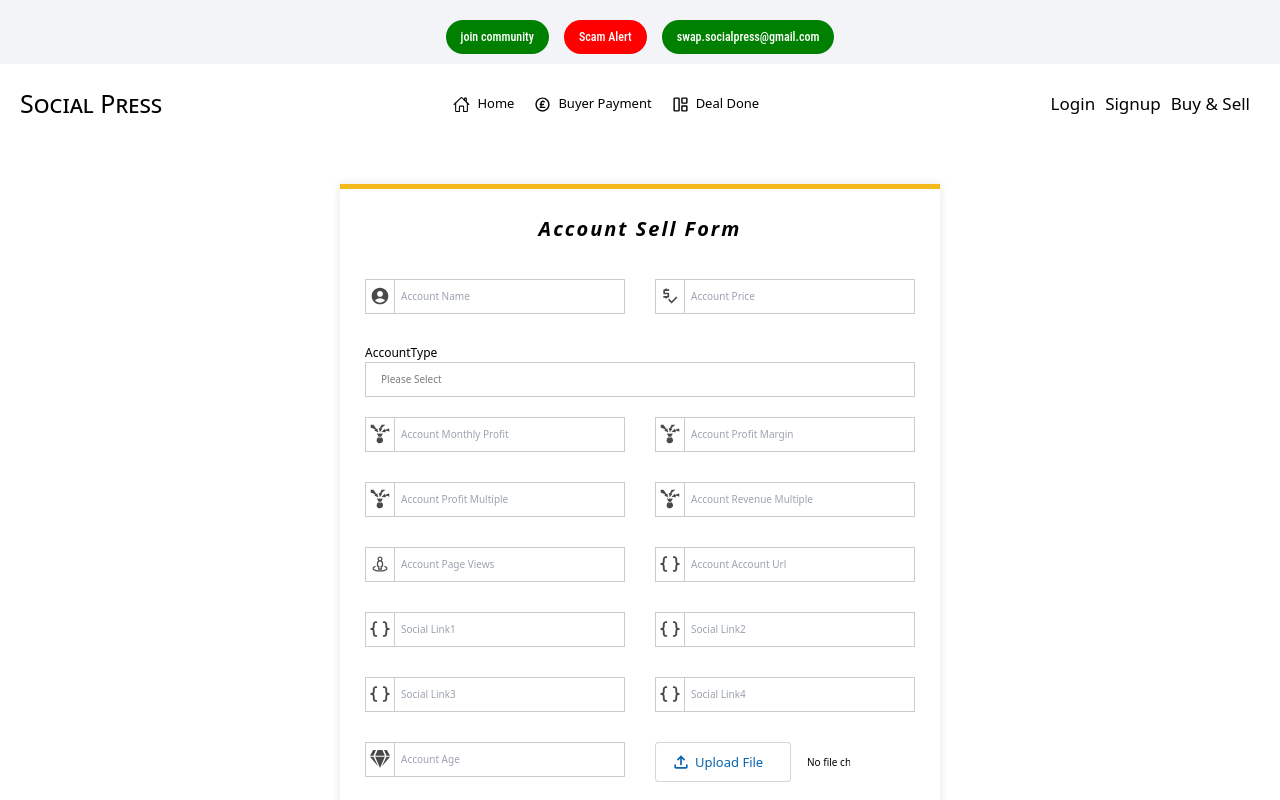
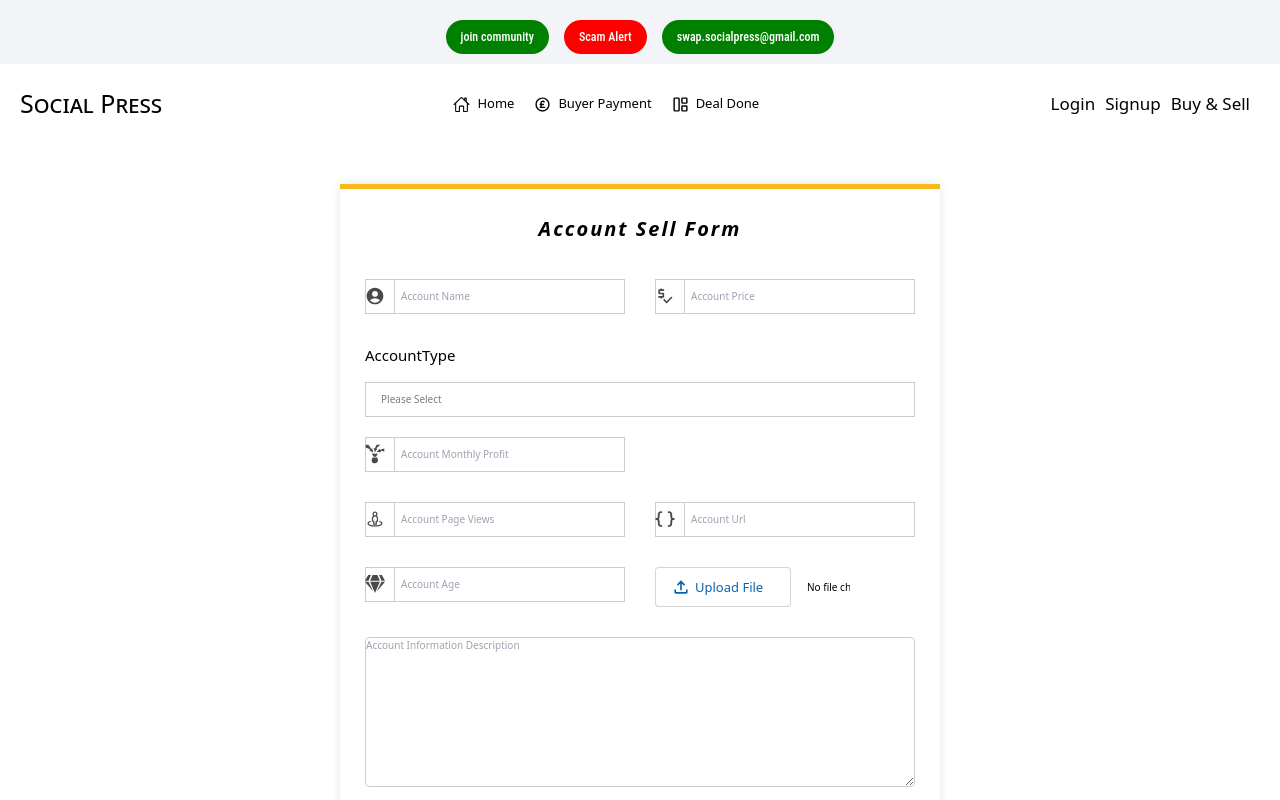
Before and after one commit to ahmadproweb/SeoFront, a React (Vite) app: page /accountSell in a window 1280 px wide. Shown: the top 800 px of the page. Built offline with nearby package versions, Linux system fonts and the light colour scheme.

Commit message:
changingahmad

```diff
--- a/src/component/accountSell.jsx
+++ b/src/component/accountSell.jsx
@@ -1,6 +1,10 @@
 import React, { useState } from "react";
 import "../css/sell.css";
-import { MdAccountCircle, MdOutlinePriceCheck,  MdAttachEmail } from "react-icons/md";
+import {
+  MdAccountCircle,
+  MdOutlinePriceCheck,
+  MdAttachEmail,
+} from "react-icons/md";
 import { IoIosContacts } from "react-icons/io";
 import { LiaStreetViewSolid } from "react-icons/lia";
 import { toast } from "react-toastify";
@@ -8,8 +12,7 @@ import "react-toastify/dist/ReactToastify.css";
 import { PiBracketsCurlyBold } from "react-icons/pi";
 import { GiProfit } from "react-icons/gi";
 import { FaGem, FaTelegram } from "react-icons/fa";
-const VITE_BASE_URL = import.meta.env.VITE_BASE_URL
-
+const VITE_BASE_URL = import.meta.env.VITE_BASE_URL;
 
 function AccountSell() {
   const [formData, setFormData] = useState({
@@ -36,51 +39,42 @@ function AccountSell() {
     telegramUsername: "",
     accountImages: [],
   });
+  const [showSocialLinks, setShowSocialLinks] = useState(false);
+  const [loading , setLoading] = useState(false)
+
+  const handleChange = (e) => {
+    const { name, value } = e.target;
+    setFormData((prevFormData) => ({
+      ...prevFormData,
+      [name]: value,
+    }));
+
+    if (name === "accountType") {
+      setShowSocialLinks(value === "Google & Blog");
+    }
+  };
+
   const handleFileChange = (e) => {
     if (e.target.files) {
       const files = Array.from(e.target.files);
       setFormData((prevData) => ({ ...prevData, accountImages: files }));
     }
   };
-
-  const handleChange = (e) => {
-    const { name, value, files } = e.target;
-    if (name === "accountImages") {
-      setFormData((prevFormData) => ({
-        ...prevFormData,
-        [name]: files,
-      }));
-    } else {
-      setFormData((prevFormData) => ({
-        ...prevFormData,
-        [name]: value,
-      }));
-    }
-  };
-
   const handleSubmit = async (e) => {
     e.preventDefault();
-
-    const requiredFields  = [
+    setLoading(true)
+    const requiredFields = [
       "accountName",
       "accountPrice",
       "accountType",
       "MonthlyProfit",
-      "ProfitMargin",
-      "ProfitMultiple",
-      "RevenueMultiple",
       "PageViews",
       "accountUrl",
-      "socialLink1",
-      "socialLink2",
-      "socialLink3",
-      "socialLink4",
       "siteAge",
       "accountDesc",
       "monetizationEnabled",
       "earningMethod",
       "Email",
-      "otherEmail",
       "ContactNumber",
       "telegramUsername",
     ];
@@ -100,7 +94,7 @@ function AccountSell() {
         if (key === "monetizationEnabled") {
           formDataToSend.append(key, value === "Yes" ? "true" : "false");
         } else {
-          formDataToSend.append(key, value );
+          formDataToSend.append(key, value);
         }
       });
 
@@ -112,13 +106,13 @@ function AccountSell() {
         toast.error("Invalid image files. Please try again.");
         return;
       }
-      const token = localStorage.getItem('token');
+      const token = localStorage.getItem("token");
 
       const response = await fetch(`${VITE_BASE_URL}/buySell/create`, {
         method: "POST",
         body: formDataToSend,
         headers: {
-          "Authorization": `Bearer ${token}`
+          Authorization: `Bearer ${token}`,
         },
       });
 
@@ -155,6 +149,8 @@ function AccountSell() {
       }
     } catch (error) {
       toast.error("Failed to submit the form. Please try again.");
+    }finally{
+      setLoading(false)
     }
   };
 
@@ -201,7 +197,7 @@ function AccountSell() {
                       </div>
                     </div>
                   </div>
-                  <label htmlFor="accountType">AccountType</label>
+                  <label htmlFor="accountType">AccountType</label><br/><br/>
                   <div className="input_field select_option">
                     <select
                       id="accountType"
@@ -218,38 +214,28 @@ function AccountSell() {
                       <option>Other Accounts</option>
                     </select>
                   </div>
+                  {showSocialLinks && (
+                    <>
                       <div className="row clearfix">
-                    <div className="col_half">
+                        {[1, 2, 3, 4].map((num) => (
+                          <div className="col_half" key={`socialLink${num}`}>
                             <div className="input_field">
                               <span>
-                          <GiProfit className="icon" />
+                                <PiBracketsCurlyBold className="icon" />
                               </span>
                               <input
-                          type="number"
-                          id="MonthlyProfit"
-                          name="MonthlyProfit"
-                          placeholder="Account Monthly Profit"
-                          value={formData.MonthlyProfit}
+                                type="url"
+                                id={`socialLink${num}`}
+                                name={`socialLink${num}`}
+                                placeholder={`Social Link ${num}`}
+                                value={formData[`socialLink${num}`]}
                                 onChange={handleChange}
                               />
                             </div>
                           </div>
-                    <div className="col_half">
-                      <div className="input_field">
-                        <span>
-                          <GiProfit className="icon" />
-                        </span>
-                        <input
-                          type="number"
-                          id="ProfitMargin"
-                          name="ProfitMargin"
-                          placeholder="Account Profit Margin"
-                          value={formData.ProfitMargin}
-                          onChange={handleChange}
-                        />
+                        ))}
                       </div>
-                    </div>
-                  </div>
+
                       <div className="row clearfix">
                         <div className="col_half">
                           <div className="input_field">
@@ -282,6 +268,45 @@ function AccountSell() {
                           </div>
                         </div>
                       </div>
+                    </>
+                  )}
+                  <div className="row clearfix">
+                  {showSocialLinks && (
+
+                  <div className="col_half">
+                        <div className="input_field">
+                          <span>
+                            <GiProfit className="icon" />
+                          </span>
+                          <input
+                            type="number"
+                            id="ProfitMargin"
+                            name="ProfitMargin"
+                            placeholder="Account Profit Margin"
+                            value={formData.ProfitMargin}
+                            onChange={handleChange}
+                          />
+                        </div>
+                      </div>
+
+                  )}
+                    <div className="col_half">
+                      <div className="input_field">
+                        <span>
+                          <GiProfit className="icon" />
+                        </span>
+                        <input
+                          type="number"
+                          id="MonthlyProfit"
+                          name="MonthlyProfit"
+                          placeholder="Account Monthly Profit"
+                          value={formData.MonthlyProfit}
+                          onChange={handleChange}
+                        />
+                      </div>
+                    </div>
+                  </div>
+
                   <div className="row clearfix">
                     <div className="col_half">
                       <div className="input_field">
@@ -307,77 +332,14 @@ function AccountSell() {
                           type="url"
                           id="accountUrl"
                           name="accountUrl"
-                          placeholder="Account Account Url"
+                          placeholder="Account Url"
                           value={formData.accountUrl}
                           onChange={handleChange}
                         />
                       </div>
                     </div>
                   </div>
-                  <div className="row clearfix">
-                    <div className="col_half">
-                      <div className="input_field">
-                        <span>
-                          <PiBracketsCurlyBold className="icon" />
-                        </span>
-                        <input
-                          type="url"
-                          id="socialLink1"
-                          name="socialLink1"
-                          placeholder="Social Link1"
-                          value={formData.socialLink1}
-                          onChange={handleChange}
-                        />
-                      </div>
-                    </div>
-                    <div className="col_half">
-                      <div className="input_field">
-                        <span>
-                          <PiBracketsCurlyBold className="icon" />
-                        </span>
-                        <input
-                          type="url"
-                          id="socialLink2"
-                          name="socialLink2"
-                          placeholder="Social Link2"
-                          value={formData.socialLink2}
-                          onChange={handleChange}
-                        />
-                      </div>
-                    </div>
-                  </div>
-                  <div className="row clearfix">
-                    <div className="col_half">
-                      <div className="input_field">
-                        <span>
-                          <PiBracketsCurlyBold className="icon" />
-                        </span>
-                        <input
-                          type="url"
-                          id="socialLink3"
-                          name="socialLink3"
-                          placeholder="Social Link3"
-                          value={formData.socialLink3}
-                          onChange={handleChange}
-                        />
-                      </div>
-                    </div>
-                    <div className="col_half">
-                      <div className="input_field">
-                        <span>
-                          <PiBracketsCurlyBold className="icon" />
-                        </span>
-                        <input
-                          type="url"
-                          id="socialLink4"
-                          name="socialLink4"
-                          placeholder="Social Link4"
-                          value={formData.socialLink4}
-                          onChange={handleChange}
-                        />
-                      </div>
-                    </div>
-                  </div>
+
 
                   <div className="row clearfix">
                     <div className="col_half">
@@ -418,7 +380,7 @@ function AccountSell() {
                   </div>
                   <label htmlFor="monetizationEnabled">
                     Monetization Enabled
-                  </label>
+                  </label><br/><br/>
                   <div className="input_field select_option">
                     <select
                       id="monetizationEnabled"
@@ -433,19 +395,33 @@ function AccountSell() {
                   </div>
 
                   <div className="input_field select_option">
-                    <label htmlFor="earningMethod">Earning Method</label>
+                    <label htmlFor="earningMethod">Earning Method</label><br/><br/>
                     <select
                       id="earningMethod"
                       name="earningMethod"
                       value={formData.earningMethod}
                       onChange={handleChange}
                     >
+                  {showSocialLinks ? (
+                    <>
                       <option>Google Adsense</option>
                       <option>Google ADX</option>
                       <option>Email Marketing</option>
                       <option>Direct Selling products</option>
                       <option>Sell Course/ebooks</option>
                       <option>Other payment method</option>
+                    </>
+
+                  ) : (
+                 <>
+                    <option >Ads Earning</option>
+                    <option>Shop Earning</option>
+                    <option>Sponsor Earning</option>
+                    <option>Referral Earning</option>
+                    <option>Other</option>
+                 </>
+
+                  )}
                     </select>
                   </div>
                   <h3 className="contctinformation">
@@ -519,8 +495,9 @@ function AccountSell() {
                       I agree with terms and conditions
                     </label>
                   </div>
+                  <br/><br/>
                   <button className="button mt-9" type="submit">
-                    Submit
+                    {loading ? 'Processing...' : 'Submit'}
                   </button>
                 </form>
               </div>
--- a/src/css/buy&&sell.css
+++ b/src/css/buy&&sell.css
@@ -229,3 +229,8 @@ display: none !important;
     text-align: center;
   }
 }
+
+.account a{
+  color: white;
+  text-align: none;
+}
--- a/src/css/sell.css
+++ b/src/css/sell.css
@@ -61,7 +61,7 @@
   margin: 0;
 }
 .form_wrapper label {
-  font-size: 12px;
+  font-size: 1.5rem;
 }
 .form_wrapper .row {
   margin: 10px -15px;
@@ -94,7 +94,6 @@
 .form_wrapper .input_field > span > .icon {
   position: relative;
   top: 0.7rem;
-  left: 0.5rem;
   color: rgb(74, 73, 73);
   font-size: 2rem;
 }
```
Also changed, not shown: src/css/scammer.css (+10 -7 lines), src/pages/BuySell/AccountDetails.jsx (+22 -13 lines), src/pages/BuySell/AccountList.jsx (+6 -3 lines), 2 other files (tests, documents, lock files or other folders). Lines whose indentation alone changed are shown as unchanged.
